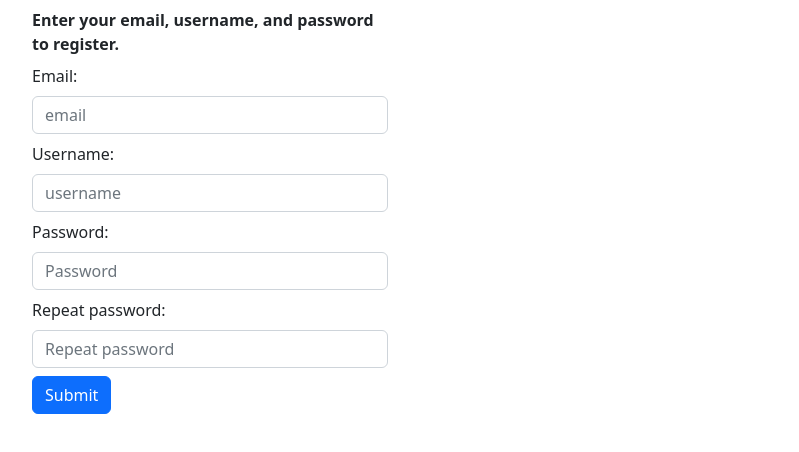
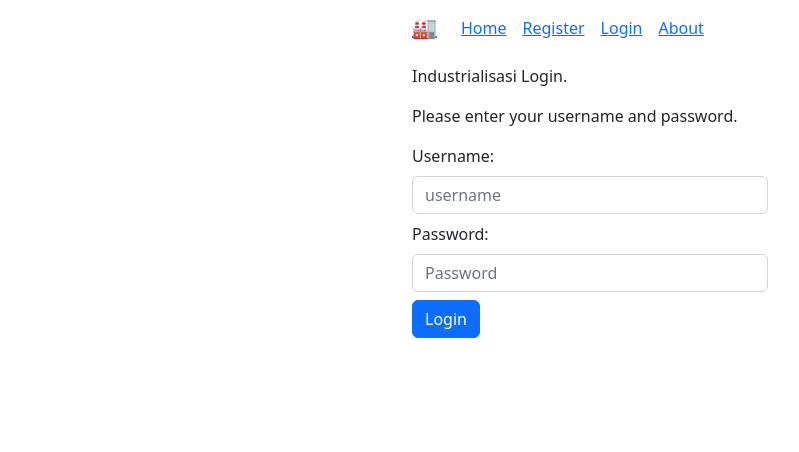
Before and after one commit to adipginting/industrialisasi-ui, a React (Create React App) app: page /Login in a window 1280 px wide. Shown: the top 452 px of the page, without its empty margins (50-849 px from the left). Built offline with nearby package versions, Linux system fonts and the light colour scheme.

Commit message:
Add some files

```diff
--- a/src/components/Header.js
+++ b/src/components/Header.js
@@ -18,6 +18,9 @@ const Header = () => (
         {" "}
         <Link to="/Login">Login</Link>{" "}
       </Nav.Link>
+      <Nav.Link>
+        <Link to="/About">About</Link>
+      </Nav.Link>
     </Nav>
   </Navbar>
 );
--- a/src/components/Login.js
+++ b/src/components/Login.js
@@ -1,104 +1,121 @@
 import React from 'react';
-import '../../node_modules/bootstrap/dist/css/bootstrap.min.css';
-import Container from 'react-bootstrap/Container';
-import Col from 'react-bootstrap/Col';
-import Row from 'react-bootstrap/Row';
-import Button from 'react-bootstrap/Button';
-import Form from 'react-bootstrap/Form';
-import { useState } from 'react';
-const axios = require('axios').default;
+import "../../node_modules/bootstrap/dist/css/bootstrap.min.css";
+import "../css/custom.css";
+import Container from "react-bootstrap/Container";
+import Col from "react-bootstrap/Col";
+import Row from "react-bootstrap/Row";
+import Button from "react-bootstrap/Button";
+import Form from "react-bootstrap/Form";
+import { useState } from "react";
+import validator from "validator";
+import { api } from "../api";
+import Header from './Header';
 
-
-const Register = () => {
-  const [email, setEmail] = useState("");
+const Login = () => {
   const [username, setUsername] = useState("");
   const [password, setPassword] = useState("");
 
-  const postLoginInfo = async (_loginInfo) => {
-    try{
-      const result = await axios.post('http://localhost:4000/register', _loginInfo);
-      console.log(result);
+  const usernameHandler = (event) => {
+    setUsername(event.target.value);
+    event.preventDefault();
+  };
+
+  const passwordHandler = (event) => {
+    setPassword(event.target.value);
+    event.preventDefault();
+  };
+
+  const isUsernameValid = () => {
+    if (validator.isAlphanumeric(username)){
+      return true;
     }
-    catch(error){
+    return false;
+  };
+
+  const isPasswordValid = () => {
+    if (password.length > 6) return true;
+    return false;
+  };
+
+  const onSubmitHandler = (event) => {
+    const postLoginInfo = async (_loginInfo_) => {
+      try {
+        await api.post("/login", _loginInfo_);
+      } catch (error) {
         console.error(error);
       }
     };
 
-  const emailHandler = (event) => {
-    setEmail(event.target.value);
-    console.log(email);
+    const onSubmit = async () => {
+      if (
+        username === "" ||
+        password === ""
+      ) {
+        alert("Please fill all of the fields before submitting.");
+        event.preventDefault();
+      } else if (areLoginFieldsValid()) {
+        const loginInfo = {
+          username: username,
+          password: password,
+        };
+        await postLoginInfo(loginInfo);
+        setUsername("");
+        setPassword("");
+        event.preventDefault();
+      } else if (areLoginFieldsValid() === false) {
+        alert("Password or Username is not valid.");
+        event.preventDefault();
+      }
     };
 
-  const usernameHandler = (event) => {
-    setUsername(event.target.value);
+    onSubmit(); //call onsubmit function which is an async function.
   };
 
-  const passwordHandler = (event) => {
-    setPassword(event.target.value);
+  const areLoginFieldsValid = () => {
+    if (
+      isUsernameValid() &&
+      isPasswordValid()
+    )
+      return true;
+    return false;
   };
 
-  const onSubmitHandler = (event) => {
-    const loginInfo = {"email":email, "username":username, "password":password};
-    postLoginInfo(loginInfo);
-    event.preventDefault();
-    setEmail('');
-    setUsername('');
-    setPassword('');
-  };
 
   return (
-    <Container fluid='lg'>
+    <Container fluid="lg">
       <Row>
-        <Col>
+        <Col md></Col>
+        <Col sm md>
+          <Header />
             <Form onSubmit={onSubmitHandler}>
-            <div className='mt-2 mb-2'><b>Enter your email, username, and password to register.</b></div>
-            <Form.Group className='mb-2'>
-              <Form.Label> Email: </Form.Label>
-              <Form.Control
-                type='email'
-                placeholder='email'
-                onChange = {emailHandler}
-                value = {email}
-              >
-            </Form.Control>
-            </Form.Group>
-            <Form.Group className='mb-2'>
+              <p className="mt-2">Industrialisasi Login. </p>
+              <div className="mb-2">
+                <p>Please enter your username and password. </p>
+              </div>
+              <Form.Group className="mb-2">
                 <Form.Label>Username: </Form.Label>
                 <Form.Control
-                type='username'
-                placeholder='username'
-                onChange = {usernameHandler}
-                value = {username}
-              >
-            </Form.Control>
+                  type="username"
+                  placeholder="username"
+                  onChange={usernameHandler}
+                  value={username}
+                ></Form.Control>
               </Form.Group>
-            <Form.Group className='mb-2'>
+              <Form.Group className="mb-2">
                 <Form.Label> Password: </Form.Label>
                 <Form.Control
-                type='password'
-                placeholder='Password'
-                onChange= {passwordHandler}
-                value = {password}
+                  type="password"
+                  placeholder="Password"
+                  onChange={passwordHandler}
+                  value={password}
                 ></Form.Control>
               </Form.Group>
-            <Form.Group className='mb-2'>
-              <Form.Label> Repeat password: </Form.Label>
-              <Form.Control
-                type='password'
-                placeholder='Repeat password'
-                onChange= {passwordHandler}
-                value = {password}
-              ></Form.Control>
-            </Form.Group>
-
-          <Button type='submit'>Submit</Button>
+              <Button type="submit">Login</Button>
             </Form>
         </Col>
-        <Col></Col>
-        <Col></Col>
+        <Col sm md></Col>
       </Row>
     </Container>
   );
-}
-
-export default Register;
+};
+export default Login;
--- a/src/components/Register.js
+++ b/src/components/Register.js
@@ -244,9 +244,9 @@ const Register = () => {
           <Header />
           {isEmailSent === false && (
             <Form onSubmit={emailSubmitHandler}>
-              <h5 className="mt-2">Industrialisasi registration. </h5>
+              <p className="mt-2">Industrialisasi registration. </p>
               <div className="mb-2">
-                <strong>Please enter your email. </strong>
+                <p>Please enter your email. </p>
               </div>
               <Form.Group className="mb-2">
                 <Form.Label> Email: </Form.Label>
@@ -276,13 +276,13 @@ const Register = () => {
           {isEmailSent === true && isVerifierCodeValid === false && (
             <Form onSubmit={submitVerifierCode}>
               <p className="mt-2">
-                <h5>Industrialisasi registration. </h5>
+                <p>Industrialisasi registration. </p>
               </p>
               <div className="mb-2">
-                <strong>
+                <p>
                   Please check <span className="go">{email}'s </span> inbox/spam
                   folder, a six character code has been sent to your email.{" "}
-                </strong>
+                </p>
               </div>
               <Form.Group className="mb-2">
                 <Form.Label> Six character verifier code: </Form.Label>
@@ -315,9 +315,9 @@ const Register = () => {
           )}
           {isVerifierCodeValid === true && (
             <Form onSubmit={onSubmitHandler}>
-              <h5 className="mt-2">Industrialisasi registration. </h5>
+              <p className="mt-2">Industrialisasi registration. </p>
               <div className="mb-2">
-                <strong>Please enter your username and password. </strong>
+                <p>Please enter your username and password. </p>
               </div>
               <Form.Group className="mb-2">
                 <Form.Label>Username*: </Form.Label>
--- a/src/components/index.js
+++ b/src/components/index.js
@@ -1,5 +1,6 @@
 import Login from './Login';
 import Register from './Register';
 import Header from './Header';
+import About from './About';
 
-export { Login, Register, Header };
+export { Login, Register, Header, About };
```
Also changed, not shown: src/components/About.js (added). Lines whose indentation alone changed are shown as unchanged.
